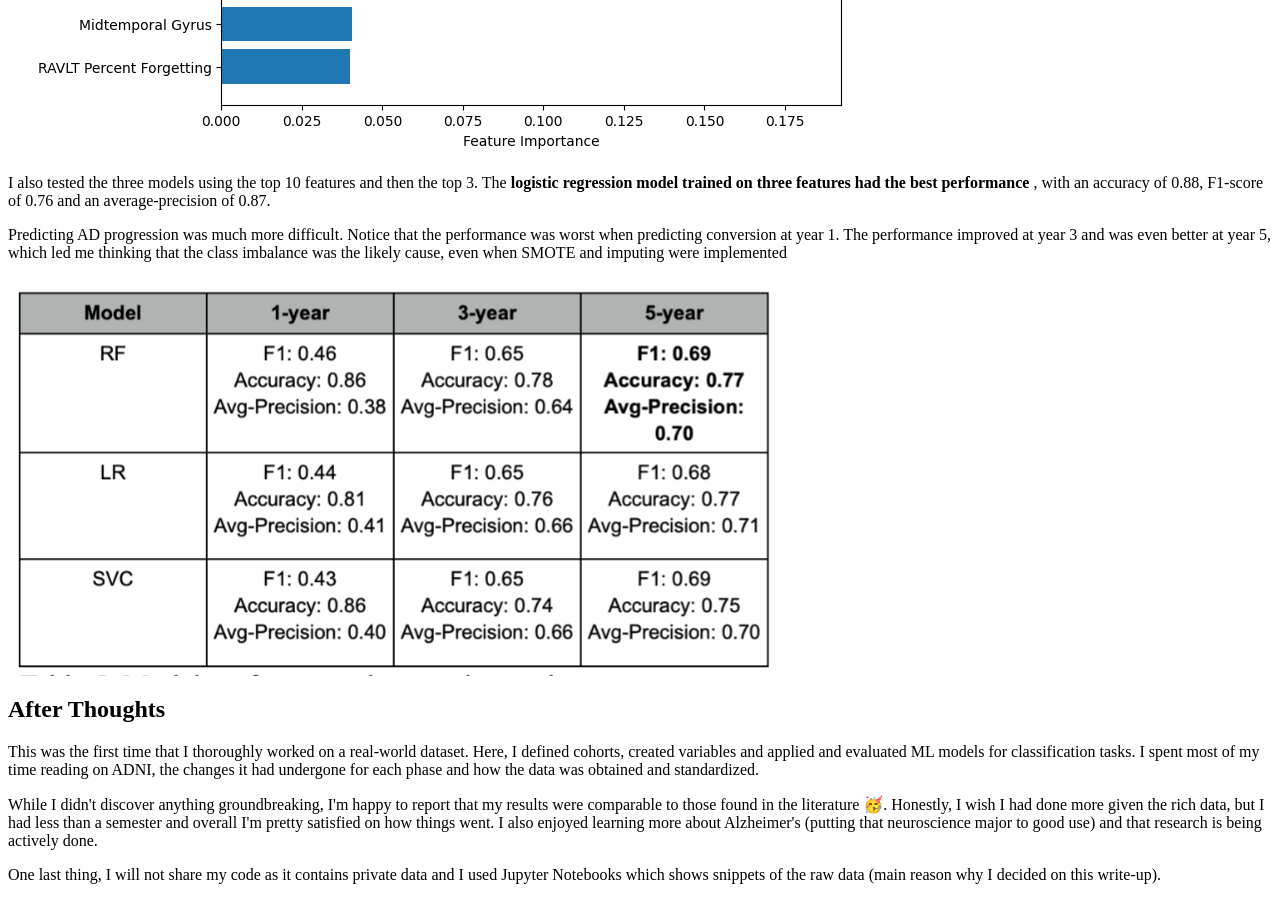
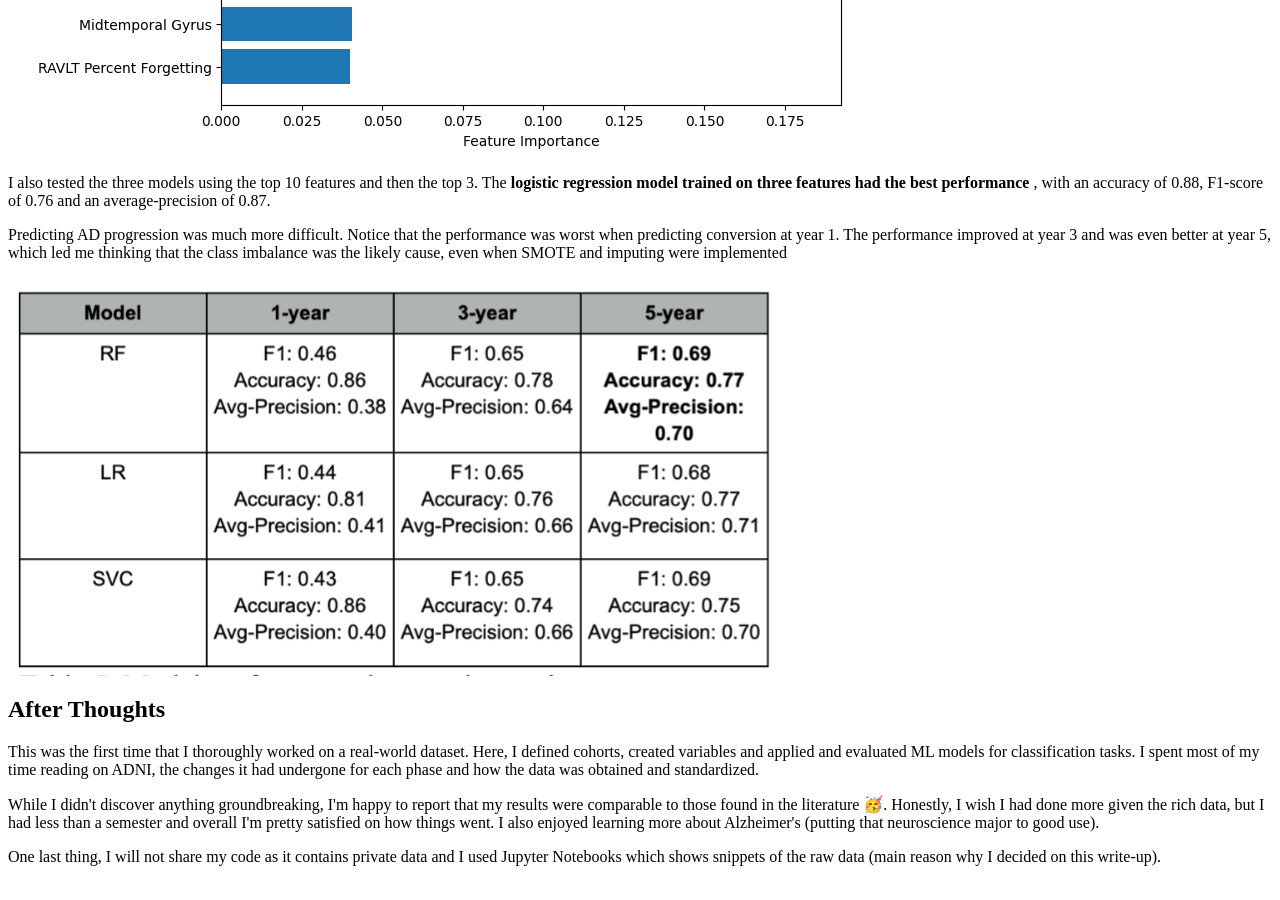
Before and after one commit to KimSilvaA/KimSilvaA.github.io, a Jekyll site: the page built from _projects/capstone.md, in a window 1280 px wide and 900 px high, scrolled down 3297 px. Built offline with Jekyll 4.4.1, drawn with Linux system fonts in a browser that asks for light colours.

Commit message:
Revise after thoughts

```diff
--- a/_projects/capstone.md
+++ b/_projects/capstone.md
@@ -83,6 +83,6 @@ Predicting AD progression was much more difficult. Notice that the performance w
 ## After Thoughts
 <p> This was the first time that I thoroughly worked on a real-world dataset. Here, I defined cohorts, created variables and applied and evaluated ML models for classification tasks. I spent most of my time reading on ADNI, the changes it had undergone for each phase and how the data was obtained and standardized. </p>
 
-<p> While I didn't discover anything groundbreaking, I'm happy to report that my results were comparable to those found in the literature 🥳. Honestly, I wish I had done more given the rich data, but I had less than a semester and overall I'm pretty satisfied on how things went. I also enjoyed learning more about Alzheimer's (putting that neuroscience major to good use) and that research is being actively done. </p>
+<p> While I didn't discover anything groundbreaking, I'm happy to report that my results were comparable to those found in the literature 🥳. Honestly, I wish I had done more given the rich data, but I had less than a semester and overall I'm pretty satisfied on how things went. I also enjoyed learning more about Alzheimer's (putting that neuroscience major to good use). </p>
 
 <p> One last thing, I will not share my code as it contains private data and I used Jupyter Notebooks which shows snippets of the raw data (main reason why I decided on this write-up). </p>
```
